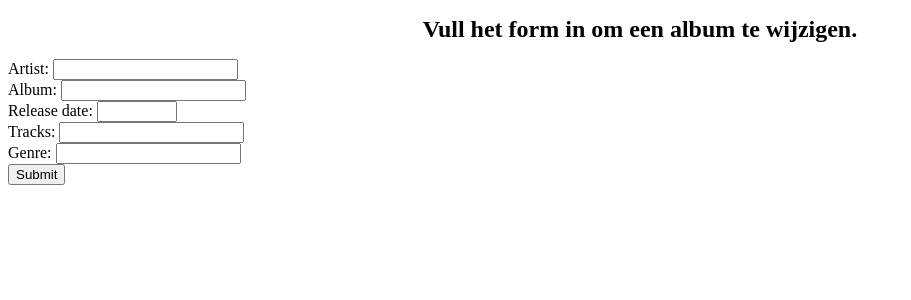
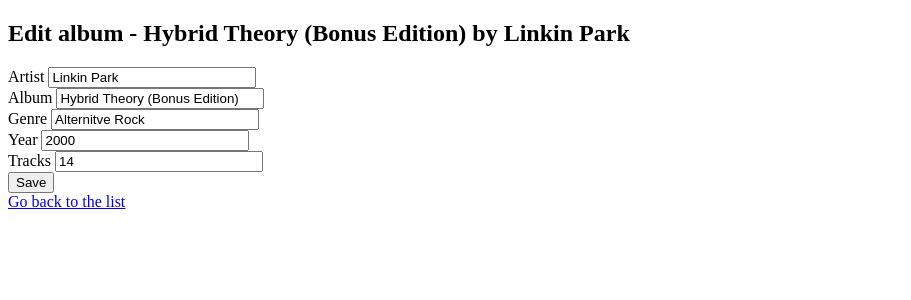
Before and after one commit to Olivier-Vromans/school, a PHP site: page /edit.php?index=0 in a window 1280 px wide. Shown: the top 300 px of the page, without its empty margins (0-911 px from the left). Run offline with PHP 8.4, Linux system fonts and the light colour scheme; data that the repository does not hold is empty; some web fonts are replaced.

Commit message:
Remaking the music collection like the school

```diff
--- /dev/null
+++ b/prg2/Week 2/css/style.css
@@ -0,0 +1,42 @@
+.label {
+    display: inline-block;
+    width: 80px;
+    font-weight: bold;
+}
+input {
+    width: 200px;
+}
+input[type=submit] {
+    width: auto;
+}
+footer {
+
+}
+/*Table*/
+td {
+    padding: 0 10px;
+}
+td.image img {
+    width: 50px;
+    height: 50px;
+}
+
+tfoot td {
+    text-align: center;
+    font-weight: bold;
+}
+
+tr.odd {
+    background-color: lightgrey;
+}
+
+/* This would be the way to go without PHP */
+tbody tr:nth-child(odd) {
+    background-color: lightgrey;
+}
+
+
+
+.errors {
+    color: red;
+}
--- a/prg2/Week 2/edit.php
+++ b/prg2/Week 2/edit.php
@@ -1,30 +1,80 @@
 <?php
 require_once 'musicalbums.php';
-$album_id = array ($_GET["album_id"]);
-// turn $_GET in a value that can be used to read the right data
-// foreach ($album_id as $key => $value) {
-//     echo $albums["artist"][$value] . "</br>";
-//     echo $albums["albumName"][$value] . "</br>";
-//     echo $albums["releaseYear"][$value] . "</br>";
-//     echo $albums["tracks"][$value] . "</br>";
-//     echo $albums["genre"][$value] . "</br>";
-// }
+
+// Check if form is submitted. This check must be done before
+// the check on GET.
+if (isset($_POST['submit']))
+{
+    // 'Post back' with the data from the form.
+    $artist = $_POST['artist'];
+    $album  = $_POST['album'];
+    $genre  = $_POST['genre'];
+    $year   = $_POST['year'];
+    $tracks = $_POST['tracks'];
+
+    // Now this data can be stored in de database
+
+    // We don't actually store de information in the database
+    // But to show it works
+    echo 'Artiest is: ' . $artist;
+}
+
+// IF index is not present in url or value is empty
+if(!isset($_GET['index']) || $_GET['index'] == '')
+{
+    // redirect to index.php
+    header('Location: index.php');
+}
+else
+{
+    // Get index of album from url (GET)
+    $index = $_GET['index'];
+
+    // get album from albums collection
+    $album = $musicAlbums[$index];
+}
+
 ?>
-<html>
-    <head>
-        <link rel="stylesheet" type="text/css" href="style.css">
-    </head>
-    <body>
-        <h2 class="thead"> Vull het form in om een album te wijzigen.</h2>
-        <form>
-            <? foreach ($album_id as $key => $value) { ?>
-            Artist: <input type="text" name="artist" required value="<? echo $albums["artist"][$value];?>"> <br>
-            Album:  <input type="text" name="albumName"required value="<? echo $albums["albumName"][$value];?>"><br>
-            Release date: <input type="number" min="0" max="99999" name="releaseYear" required value="<? echo $albums["releaseYear"][$value];?>"><br>
-            Tracks: <input type="text" name="tracks" required value="<? echo $albums["tracks"][$value];?>" require="tracks"><br>
-            Genre: <input type="text" name="genre" required value="<? echo $albums["genre"][$value];?>"><br>
-            <input type="submit" value="Submit">
-            <? } ?>
-        </form>
-    </body>
+<!doctype html>
+<html lang="en">
+	<head>
+		<meta charset="utf-8" />
+		<title>Edit album - <?= $album['album'] ?></title>
+        <link rel="stylesheet" type="text/css" href="css/style.css"/>
+	</head>
+	<body >
+        <section>
+            <h1>Edit album - <?= $album['album']?> by <?= $album['artist'] ?></h1>
+
+            <form action="" method="post">
+                <div class="data-field">
+                    <label for="artist">Artist</label>
+                    <input id="artist" type="text" name="artist" value="<?= $album['artist']; ?>"/>
+                </div>
+                <div class="data-field">
+                    <label for="album">Album</label>
+                    <input id="album" type="text" name="album" value="<?= $album['album']; ?>"/>
+                </div>
+                <div class="data-field">
+                    <label for="genre">Genre</label>
+                    <input id="genre" type="text" name="genre" value="<?= $album['genre']; ?>"/>
+                </div>
+                <div class="data-field">
+                    <label for="year">Year</label>
+                    <input id="year" type="text" name="year" value="<?= $album['year']; ?>"/>
+                </div>
+                <div class="data-field">
+                    <label for="tracks">Tracks</label>
+                    <input id="tracks" type="number" name="tracks" value="<?= $album['tracks']; ?>"/>
+                </div>
+                <div class="data-submit">
+                    <input type="hidden" name="album-number" value="<?= $index; ?>"/>
+                    <input type="submit" name="submit" value="Save"/>
+                </div>
+            </form>
+        </section>
+        <div>
+            <a href="index.php">Go back to the list</a>
+        </div>
+	</body>
 </html>
--- a/prg2/Week 2/musicalbums.php
+++ b/prg2/Week 2/musicalbums.php
@@ -1,10 +1,80 @@
 <?php
-// array for the ten albums
-$albums=array (
-    "artist" => array("Linkin Park","Bring Me The Horizon", "Starset", "Thirty Seconds to Mars", "Icon For hire", "NF", "Eminem", "Movements", "Neffex", "Headhunterz"),
-    "albumName"=> array("Hybrid Theory (Bonus Edition)","Sempiternal (Expended Edition)", "Divisions", "A Beautiful Lie", "You Can't Kill Us", "Mansion", "Recovery", "Feel Something", "Fight Back The Collection", "The Return of Headhunterz"),
-    "releaseYear"=> array(2000,2013,2019,2005,2016,2015,2010,2017,2018,2018),
-    "tracks"=> array("14 tracks","13 tracks", "13 tracks", "14 tracks", "13 tracks", "12 Tracks", "16 Tracks", "11 Tracks", "8 Tracks", "11 Tracks"),
-    "genre"=> array("Alternitve Rock","Alternitve Rock", "Electronic Rock", "Alternitve Rock", "Alternitve Rock", "Christian Hip Hop", "Rap", "Emo", "Electronic Dance", "Hardstyle"),
-);
-?>
+/**
+ * Created by PhpStorm.
+ * User: bpikaar
+ * Date: 21/11/2017
+ * Time: 13:29
+ */
+$musicAlbums =
+    [
+        [
+            'artist' => 'Linkin Park',
+            'album' => 'Hybrid Theory (Bonus Edition)',
+            'genre' => 'Alternitve Rock',
+            'year' => '2000',
+            'tracks' => '14'
+        ],
+        [
+            'artist' => 'Bring Me The Horizon',
+            'album' => 'Sempiternal (Expended Edition)',
+            'genre' => 'Electronic Rock',
+            'year' => '2013',
+            'tracks' => '13'
+        ],
+        [
+            'artist' => 'Starset',
+            'album' => 'Divisions',
+            'genre' => 'Alternitve Rock',
+            'year' => '2019',
+            'tracks' => '13'
+        ],
+        [
+            'artist' => 'Thirty Seconds to Mars',
+            'album' => 'A Beautiful Lie',
+            'genre' => 'Alternitve Rock',
+            'year' => '2005',
+            'tracks' => '14'
+        ],
+        [
+            'artist' => 'Icon For hire',
+            'album' => 'You Cant Kill Us',
+            'genre' => 'Alternitve Rock',
+            'year' => '2016',
+            'tracks' => '13'
+        ],
+        [
+            'artist' => 'NF',
+            'album' => 'Mansion',
+            'genre' => 'Christian Hip Hop',
+            'year' => '2015',
+            'tracks' => '12'
+        ],
+        [
+            'artist' => 'Eminem',
+            'album' => 'Recovery',
+            'genre' => 'Rap',
+            'year' => '2010',
+            'tracks' => '16'
+        ],
+        [
+            'artist' => 'Movements',
+            'album' => 'Feel Something',
+            'genre' => 'Emo',
+            'year' => '2017',
+            'tracks' => '11'
+        ],
+        [
+            'artist' => 'Neffex',
+            'album' => 'Fight Back The Collection',
+            'genre' => 'Electronic Dance',
+            'year' => '2018',
+            'tracks' => '8'
+        ],
+        [
+            'artist' => 'Headhunterz',
+            'album' => 'The Return of Headhunterzr',
+            'genre' => 'Hardstyle',
+            'year' => '2018',
+            'tracks' => '11'
+        ],
+    ];
--- a/prg2/Week 2/style.css
+++ /dev/null
@@ -1,59 +0,0 @@
-/* adding webfonts to css */
-@font-face {
-    font-family: 'futurespore';
-    src: URL('/prg2/webfonts/futurespore.ttf') format('truetype');
-  }
-  @font-face {
-    font-family: 'nasalization';
-    src: URL('/prg2/webfonts/nasalization-rg.ttf') format('truetype');
-  }
-.thead {
-    text-align: center;
-    display: block;
-    font-size: 150%;
-    margin-top: 0.67em;
-    margin-bottom: 0.67em;
-    margin-left: 0;
-    margin-right: 0;
-    font-weight: bold;
-    color: black;
-    font-family: futurespore;
-}
-.tddeatails {
-    font-family: nasalization;
-}
-/* style for link */
-a:link{
-    text-decoration: none;
-    color: black;
-}
-a:visited{
-    color: black;
-}
-/* style for the heading */
-.th {
-    font-family: Arial, Helvetica, sans-serif;
-    font-size: .7em;
-    background: #666666;
-    color: #FFF;
-    padding: 2px 6px;
-    border-collapse: separate;
-    text-align: center;
-    vertical-align: middle;
-}
-.td {
-    font-family: Arial, Helvetica, sans-serif;
-    font-size: .7em;
-    vertical-align: middle;
-    padding: 10px;
-}
-/* style for the album with different colors for even and odd */
-.tr:nth-child(even) {
-    background: white;
-    color: black;
-}
-.tr:nth-child(odd){
-    background: darkgray;
-    color: white;
-}
-/* style for date in create form */
```
Also changed, not shown: prg2/Week 2/create.php (+71 -9 lines), prg2/Week 2/details.php (+33 -27 lines), prg2/Week 2/index.php (added, +50 -0 lines), prg2/Week 2/music.php (deleted, +0 -47 lines).
